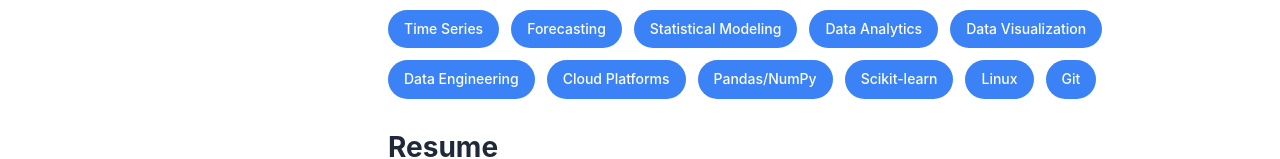
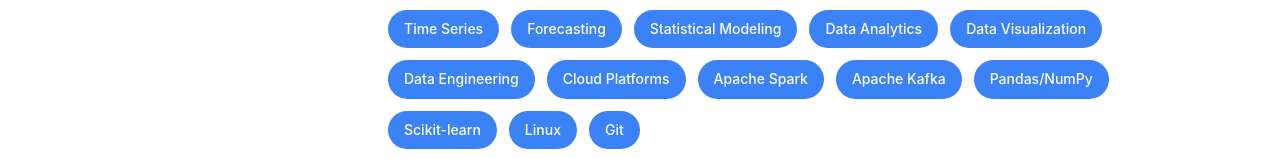
Before and after one commit to oliverwu1024/oliverwu1024.github.io, a React (Vite) app: page / in a window 1280 px wide. Shown: the part 1087-1246 px from the top of the page. Built offline with nearby package versions, Linux system fonts and the light colour scheme.

Commit message:
Add Apache Spark and Kafka to skills

```diff
--- a/src/pages/Home.jsx
+++ b/src/pages/Home.jsx
@@ -57,6 +57,8 @@
                 <span className="skill-tag">Data Visualization</span>
                 <span className="skill-tag">Data Engineering</span>
                 <span className="skill-tag">Cloud Platforms</span>
+                <span className="skill-tag">Apache Spark</span>
+                <span className="skill-tag">Apache Kafka</span>
                 <span className="skill-tag">Pandas/NumPy</span>
                 <span className="skill-tag">Scikit-learn</span>
                 <span className="skill-tag">Linux</span>
```
